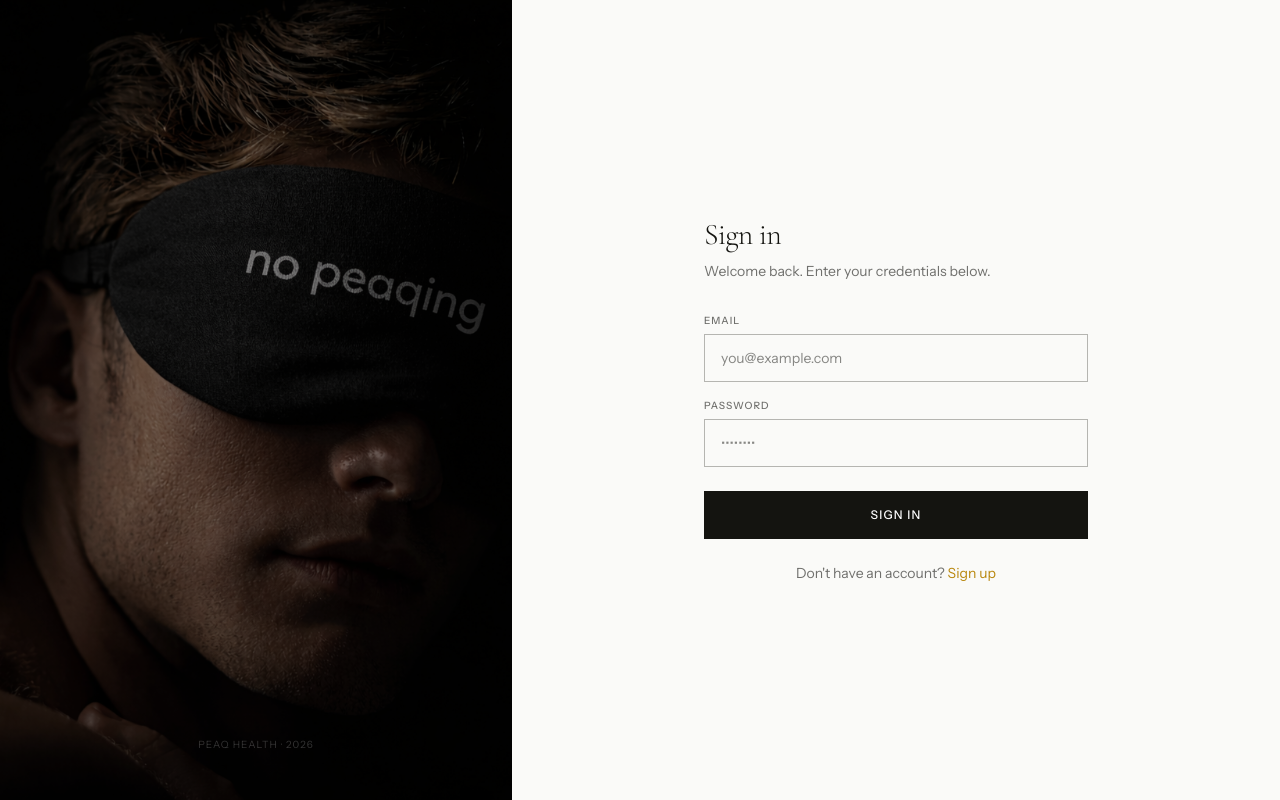
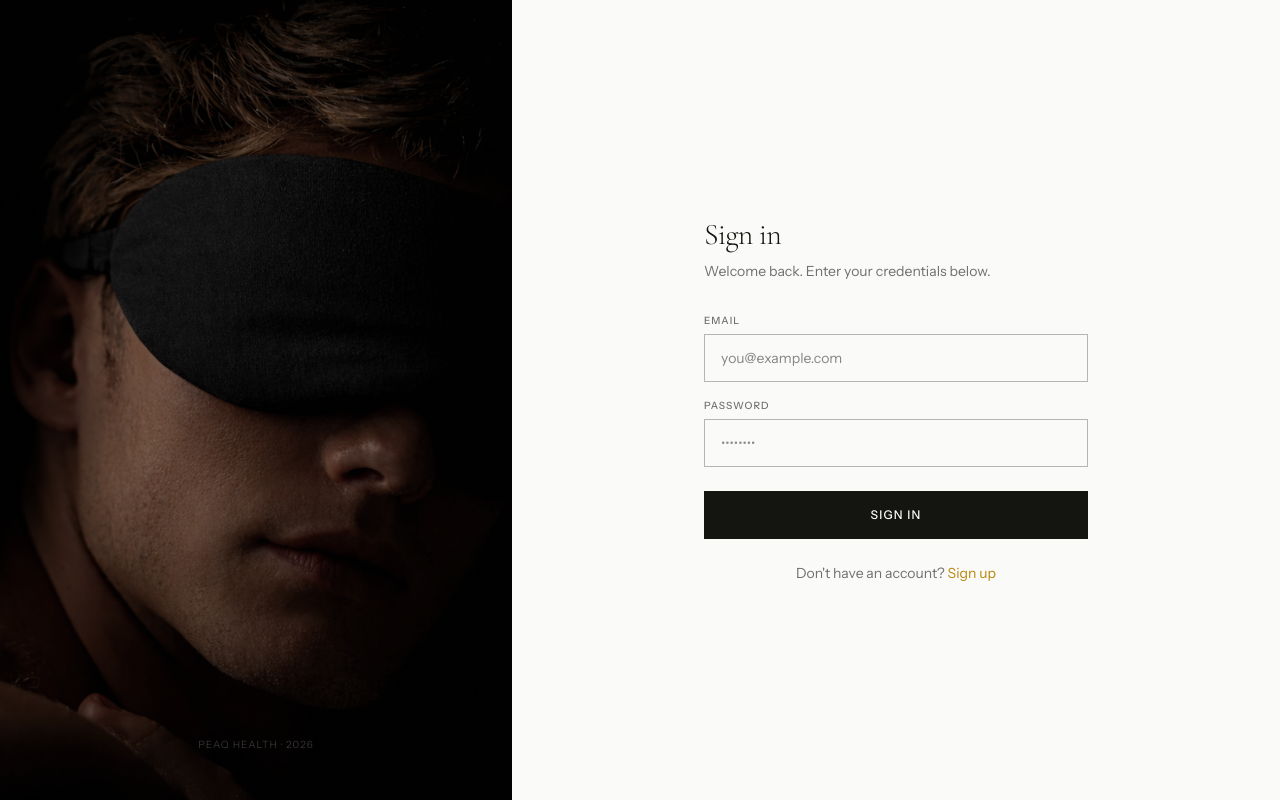
Before and after one commit to drmemes1/peaqhealth, a Next.js app in the folder peaqhealth_1/apps/web/: page /login in a window 1280 px wide. Built offline with nearby package versions, Linux system fonts and the light colour scheme.

Commit message:
feat: swap hero image to peaq_mask.png on login and signup

```diff
--- a/peaqhealth_1/apps/web/app/login/login-form.tsx
+++ b/peaqhealth_1/apps/web/app/login/login-form.tsx
@@ -62,7 +62,7 @@ export function LoginForm() {
       {/* Left panel — full-bleed hero image */}
       <div className="relative hidden lg:flex w-2/5 flex-col items-center justify-between overflow-hidden px-10 py-12">
         <Image
-          src="/images/nopeaqing.png"
+          src="/images/peaq_mask.png"
           alt="no peaqing sleep mask"
           fill
           priority
--- a/peaqhealth_1/apps/web/app/signup/page.tsx
+++ b/peaqhealth_1/apps/web/app/signup/page.tsx
@@ -74,7 +74,7 @@ export default function SignupPage() {
       {/* Left panel — full-bleed hero image */}
       <div className="relative hidden lg:flex w-2/5 flex-col items-center justify-between overflow-hidden px-10 py-12">
         <Image
-          src="/images/nopeaqing.png"
+          src="/images/peaq_mask.png"
           alt="no peaqing sleep mask"
           fill
           priority
```
Also changed, not shown: peaqhealth_1/apps/web/public/images/peaq_mask.png (added).
